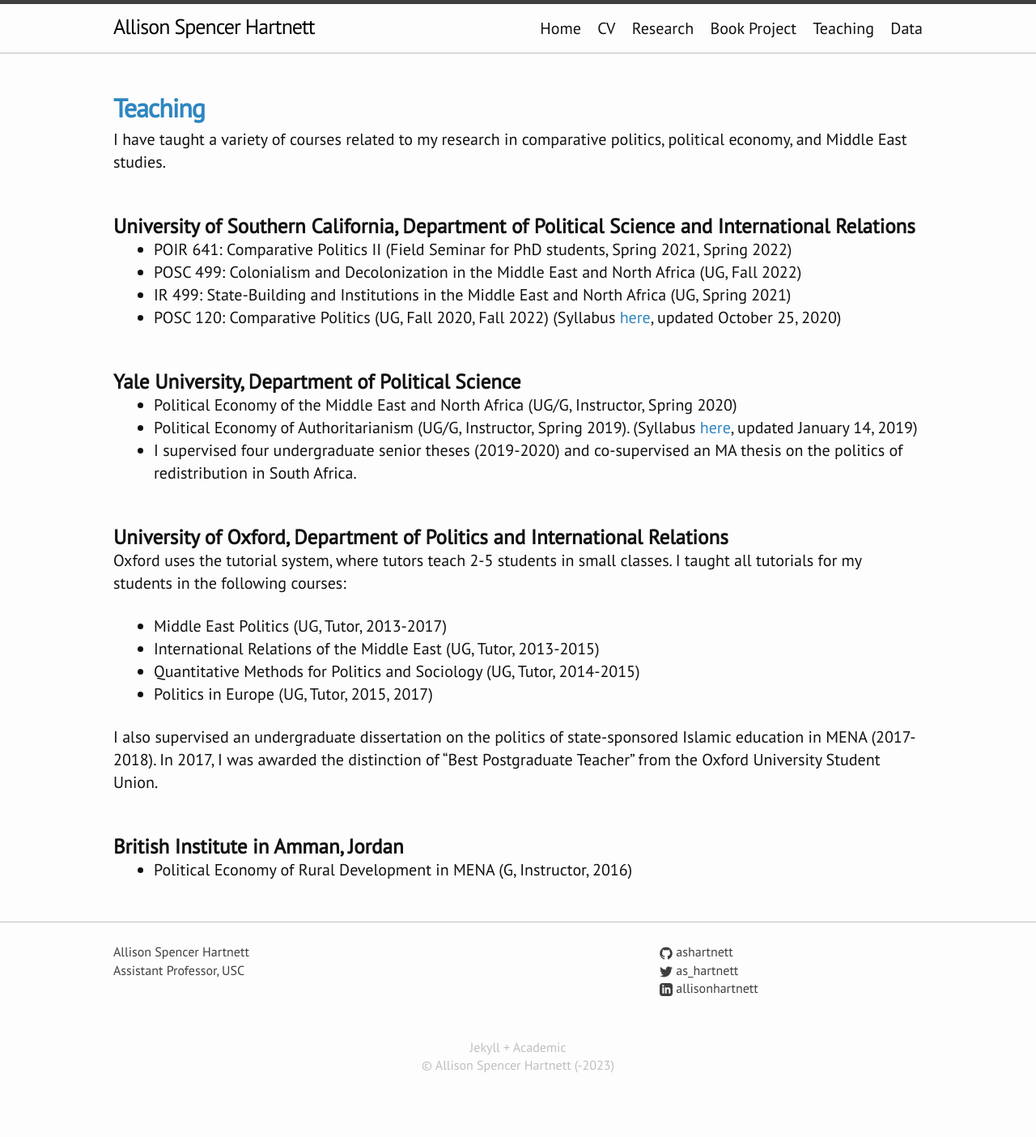
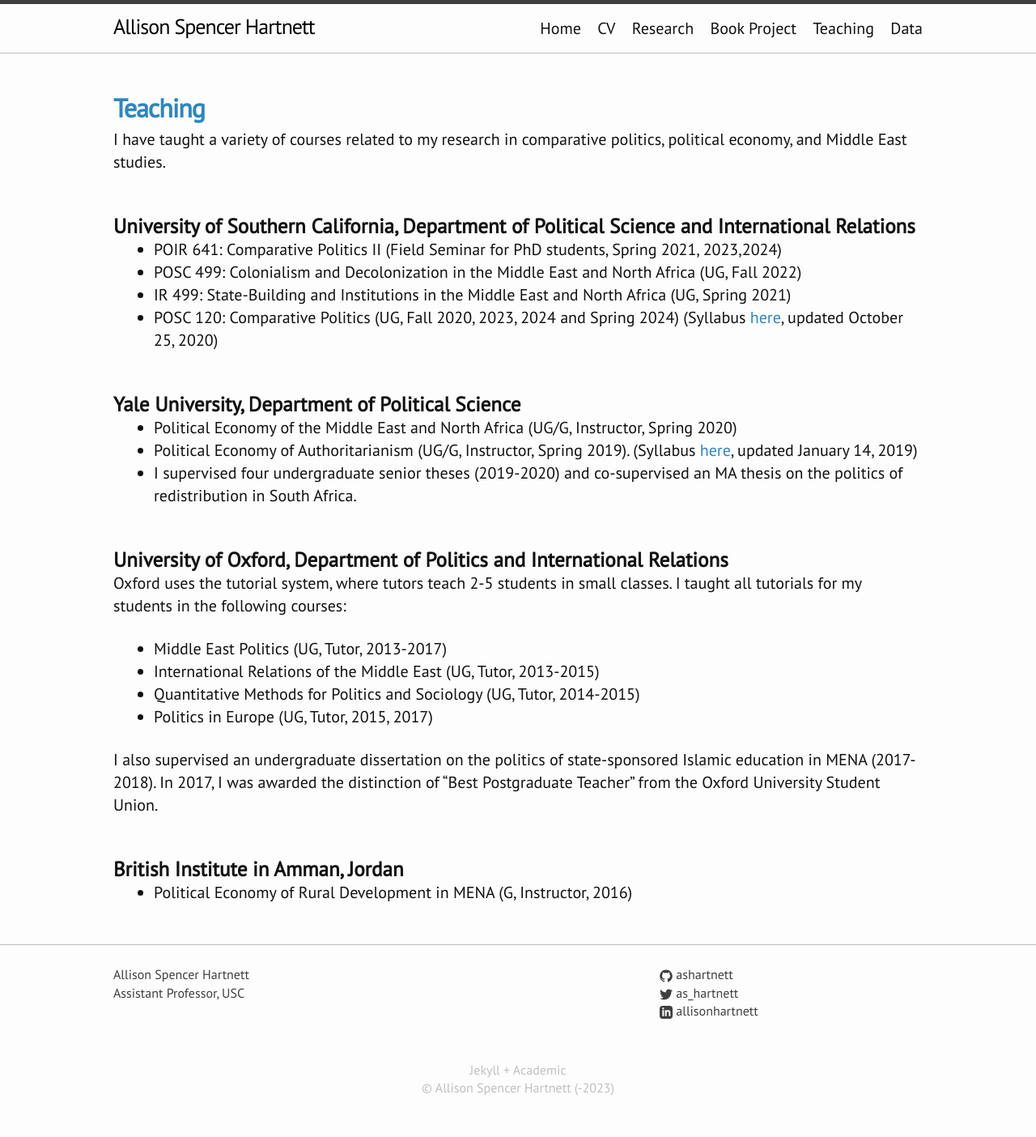
Before and after one commit to ashartnett/ashartnett.github.io, a Jekyll site: the page built from markdowns/4teaching.md, in a window 1280 px wide. Shown: the whole page at 81% size. Built offline with Jekyll 4.4.1, drawn with Linux system fonts in a browser that asks for light colours; before the commit the page ends 1376 px from its top, so only the background shows below that.

Commit message:
Update 4teaching.md

```diff
--- a/markdowns/4teaching.md
+++ b/markdowns/4teaching.md
@@ -7,10 +7,10 @@ permalink: /teaching/
 I have taught a variety of courses related to my research in comparative politics, political economy, and Middle East studies.
 
 ### University of Southern California, Department of Political Science and International Relations
-- POIR 641: Comparative Politics II (Field Seminar for PhD students, Spring 2021, Spring 2022)
+- POIR 641: Comparative Politics II (Field Seminar for PhD students, Spring 2021, 2023,2024)
 - POSC 499: Colonialism and Decolonization in the Middle East and North Africa (UG, Fall 2022)
 - IR 499: State-Building and Institutions in the Middle East and North Africa (UG, Spring 2021)
-- POSC 120: Comparative Politics (UG, Fall 2020, Fall 2022) (Syllabus [here](/assets/Pol120_ComparativePolitics_Fall2020.pdf), updated October 25, 2020)
+- POSC 120: Comparative Politics (UG, Fall 2020, 2023, 2024 and Spring 2024) (Syllabus [here](/assets/Pol120_ComparativePolitics_Fall2020.pdf), updated October 25, 2020)
 
 ### Yale University, Department of Political Science
 - Political Economy of the Middle East and North Africa (UG/G, Instructor, Spring 2020)
```
